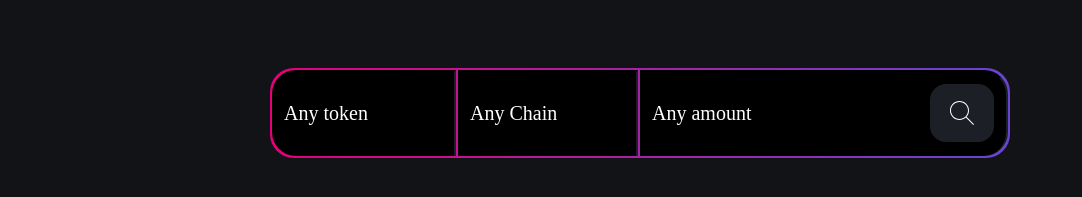
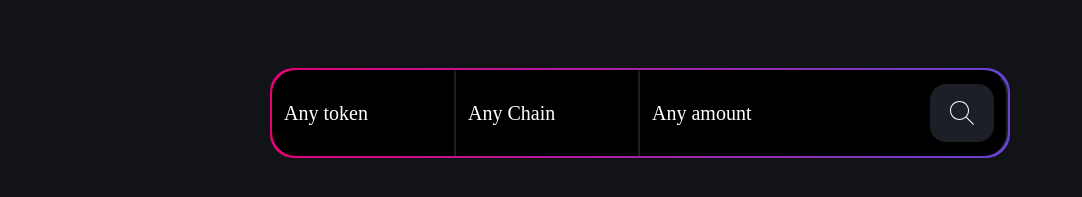
Before and after one commit to anandubajith/polkadex-fe-challenge, a React (Create React App) app: page / in a window 1280 px wide. Shown: the part 521-718 px from the top of the page, without its empty margins (0-1082 px from the left). Built offline with nearby package versions, Linux system fonts and the light colour scheme.

Commit message:
working moving bar

```diff
--- a/src/components/SearchBar/index.js
+++ b/src/components/SearchBar/index.js
@@ -67,6 +67,7 @@ const SearchButton = styled(motion.button)`
     height: 58px;
     border-radius: 16px;
     outline: 0;
+color:#fff;
     border:0;
     ${({ active }) => `background: ${active ? '#E6007A' : 'rgba(139, 161, 190, 0.2)'};`}
     cursor: pointer;
@@ -195,7 +196,7 @@ export default function SearchBar() {
                     <motion.div style={{ opacity: isActive ? '0.5' : '1', fontSize: '20px' }}>Any token</motion.div>
                     {isActive && <motion.div style={{ display: 'block', fontSize: '18px' }}>{selectedToken === '' ? 'Select token' : selectedToken}</motion.div>}
                 </ButtonWrapper>
-                <ButtonWrapper onClick={handleClick('chain')} active={currentButton === 'chain'} ref={chainRef} style={{ margin: '0 2px' }}>
+                <ButtonWrapper onClick={handleClick('chain')} active={currentButton === 'chain'} ref={chainRef} style={{ margin: isActive ? '0 2px' : 0 }}>
                     <motion.div style={{ opacity: isActive ? '0.5' : '1', fontSize: '20px' }}>Any Chain</motion.div>
                     {isActive && <div style={{ display: 'block', fontSize: '18px' }}>{selectedChain === '' ? 'Select Chain' : selectedChain}</div>}
                 </ButtonWrapper>
```
